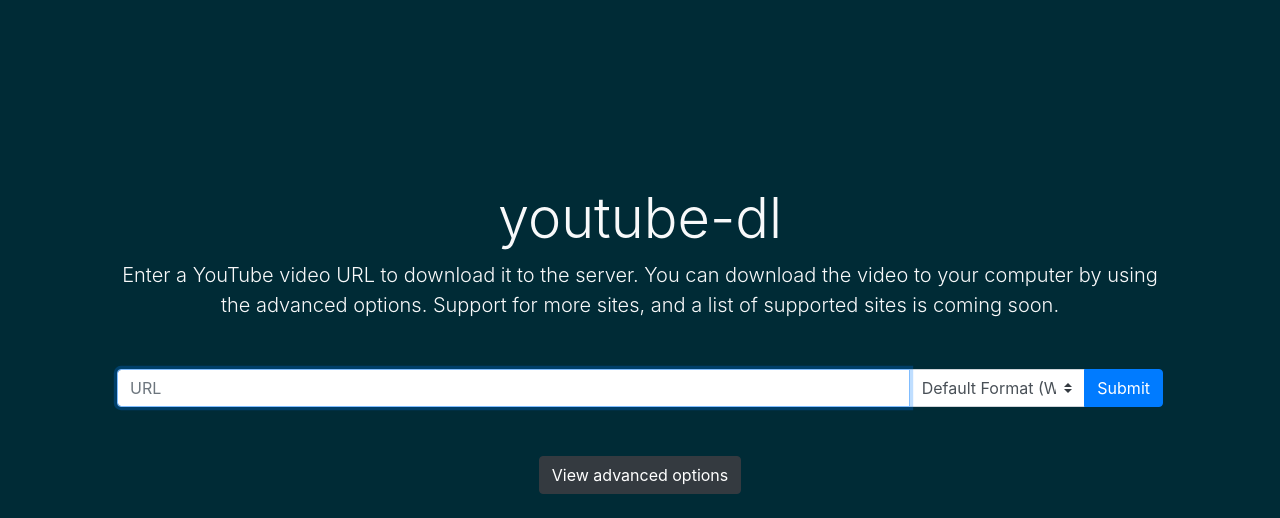
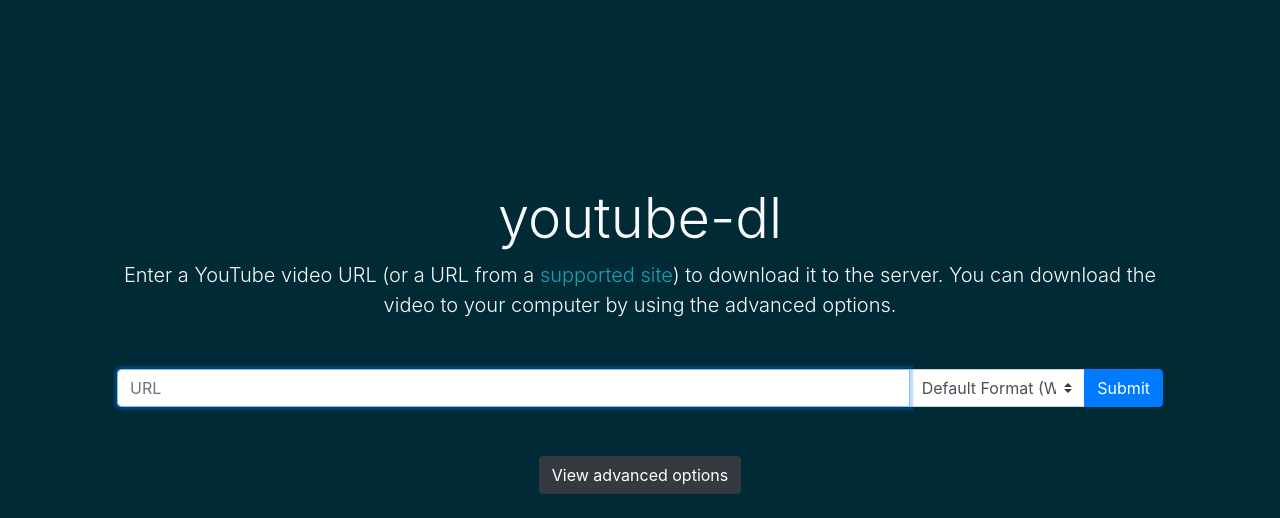
Before and after one commit to renamedquery/youtube-dl-server, a Flask app: template templates/index.html in a window 1280 px wide. Shown: the top 518 px of the page. Run offline with Flask 2, Linux system fonts and the light colour scheme; the template is opened without the code that fills it, so the values that code supplies are empty; parts of the project's set-up code (start-up, migrations or seed data) failed here and were passed over; some libraries are stand-ins or nearby versions.

Commit message:
Changed the wording of the home page text

```diff
--- a/templates/index.html
+++ b/templates/index.html
@@ -4,7 +4,7 @@
     <div class = 'flex-grow-1'></div>
     <div class = 'jumbotron bg-transparent flex-grow-1'>
         <h1 class = 'display-4'>youtube-dl</h1>
-        <p class = 'lead'>Enter a YouTube video URL to download it to the server. You can download the video to your computer by using the advanced options. Support for more sites, and a list of supported sites is coming soon.</p>
+        <p class = 'lead'>Enter a YouTube video URL (or a URL from a <a class = 'text-info' href = 'https://rg3.github.io/youtube-dl/supportedsites.html'>supported site</a>) to download it to the server. You can download the video to your computer by using the advanced options.</p>
         <hr class = 'my-4'>
         <form action = '/queue' method = 'POST'>
             <div>
```
